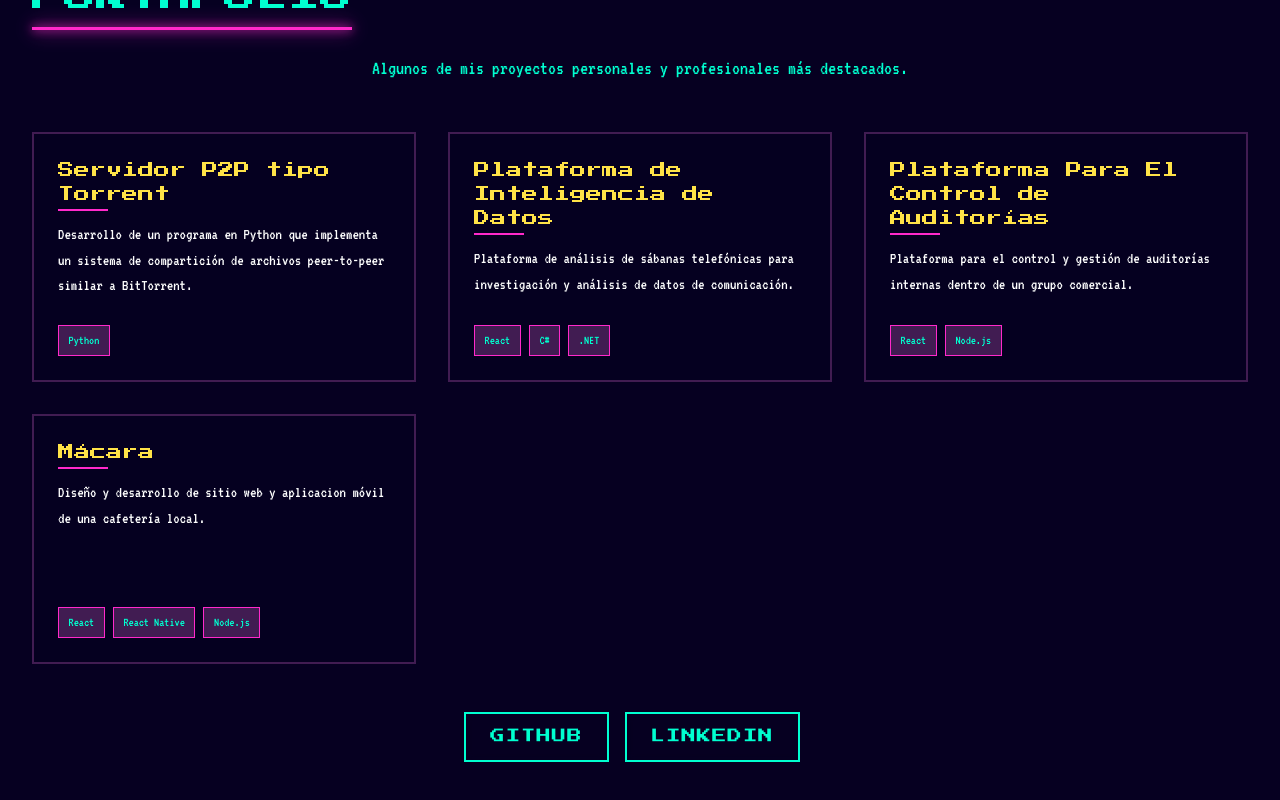
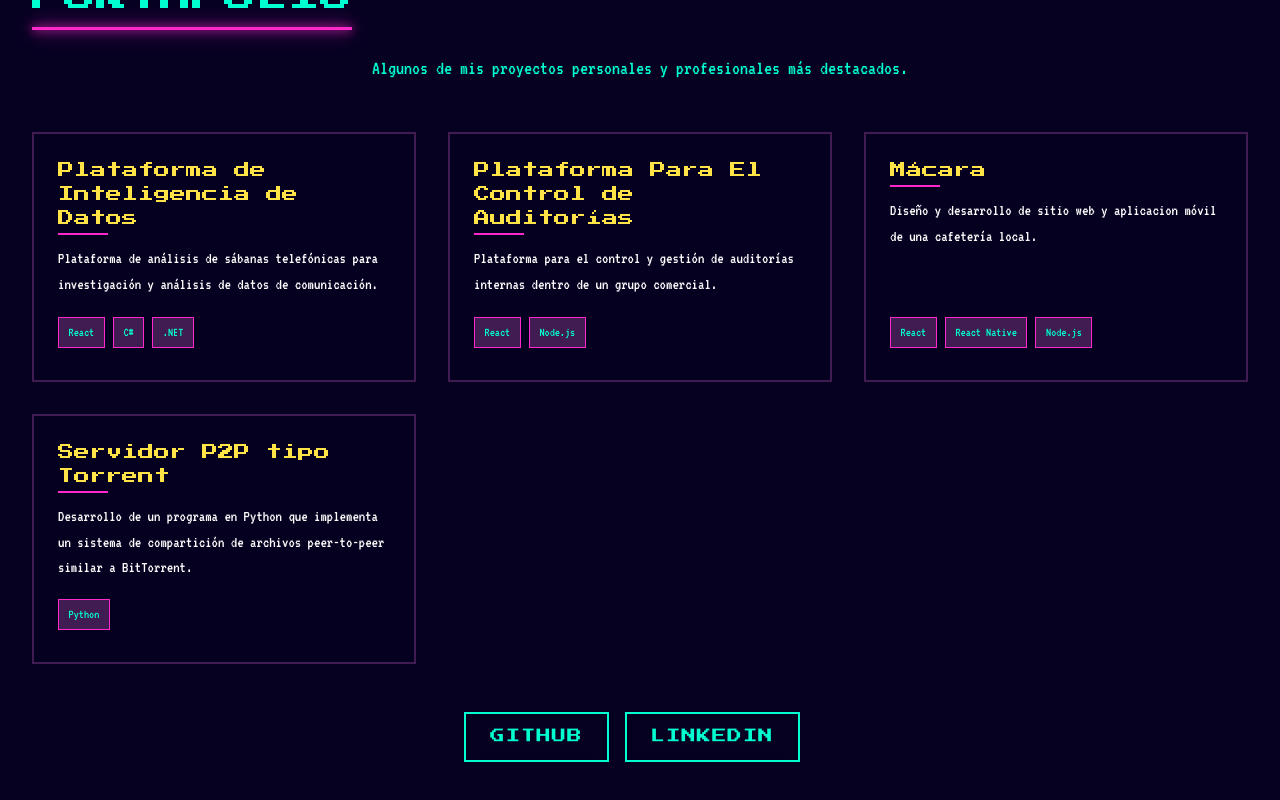
Before and after one commit to EseWey21/portafolio, a React (Vite) app: page / in a window 1280 px wide. Shown: the part 2951-3751 px from the top of the page. Built offline with nearby package versions, Linux system fonts and the light colour scheme.

Commit message:
casi final

```diff
--- a/src/components/Portfolio/Portfolio.css
+++ b/src/components/Portfolio/Portfolio.css
@@ -69,7 +69,7 @@
 .project-description {
   font-size: 1rem;
   color: white;
-  margin-bottom: 1.5rem;
+  margin-bottom: 1rem;
 }
 
 .project-tags {
@@ -77,6 +77,7 @@
   display: flex;
   flex-wrap: wrap;
   gap: 0.5rem;
+  padding-bottom: 0.5rem;
 }
 
 .project-tag {
--- a/src/components/Portfolio/Portfolio.jsx
+++ b/src/components/Portfolio/Portfolio.jsx
@@ -19,14 +19,6 @@ const Portfolio = () => {
   const projects = [
     {
       id: 1,
-      title: "Servidor P2P tipo Torrent",
-      description:
-        "Desarrollo de un programa en Python que implementa un sistema de compartición de archivos peer-to-peer similar a BitTorrent.",
-      tags: ["Python"],
-      link: "https://github.com/EseWey21/SD/tree/main/Proyecto",
-    },
-    {
-      id: 2,
       title: "Plataforma de Inteligencia de Datos",
       description:
         "Plataforma de análisis de sábanas telefónicas para investigación y análisis de datos de comunicación.",
@@ -34,18 +26,26 @@ const Portfolio = () => {
       link: null,
     },
     {
-      id: 3,
+      id: 2,
       title: "Plataforma Para El Control de Auditorías",
       description: "Plataforma para el control y gestión de auditorías internas dentro de un grupo comercial.",
       tags: ["React", "Node.js"],
       link: null,
     },
     {
-      id: 4,
+      id: 3,
       title: "Mácara",
       description: "Diseño y desarrollo de sitio web y aplicacion móvil de una cafetería local.",
       tags: ["React", "React Native", "Node.js"],
       link: "https://macaracafe.com",
+    },
+    {
+      id: 4,
+      title: "Servidor P2P tipo Torrent",
+      description:
+        "Desarrollo de un programa en Python que implementa un sistema de compartición de archivos peer-to-peer similar a BitTorrent.",
+      tags: ["Python"],
+      link: "https://github.com/EseWey21/SD/tree/main/Proyecto",
     },
   ]
 
```
